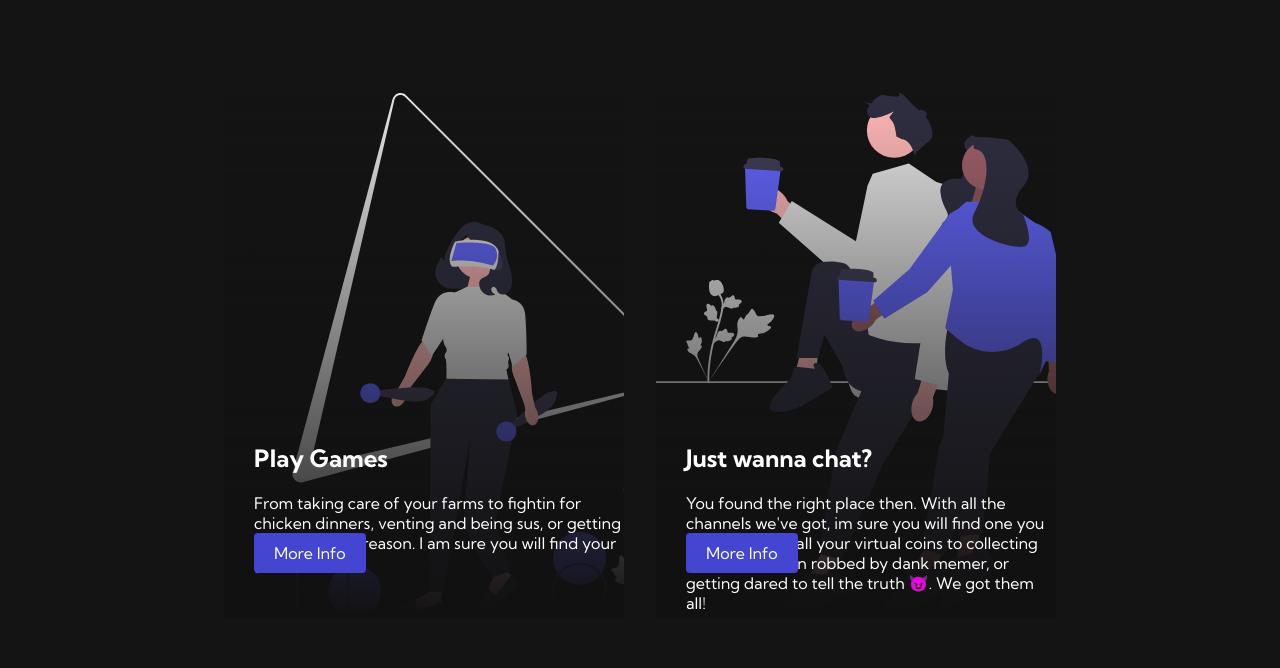
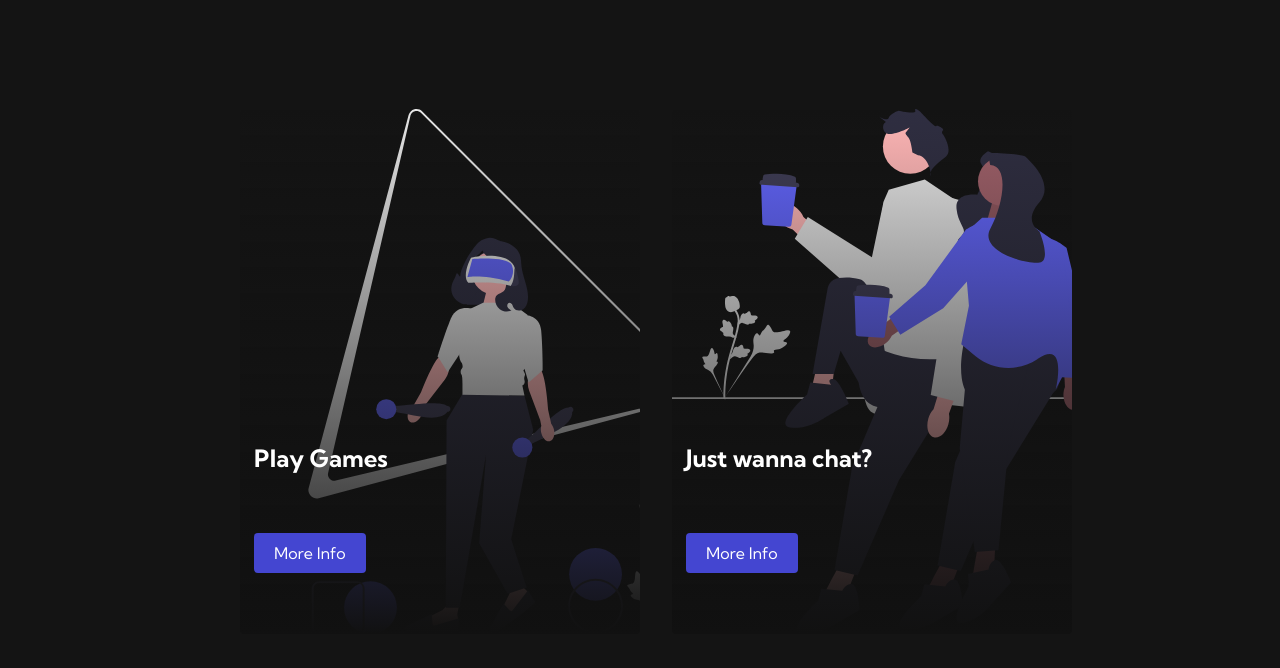
Before and after one commit to NotRuRu/old-website, a plain HTML site: page about us.html in a window 1280 px wide. Shown: the part 132-800 px from the top of the page. Drawn offline with Linux system fonts and the light colour scheme.

Commit message:
added lot of code for about us page

```diff
--- a/styles.css
+++ b/styles.css
@@ -343,8 +343,38 @@
   justify-content: center;
   flex-wrap: wrap;
 }
+.services__card .card__text {
+  visibility: hidden;
+  -webkit-transition: opacity 1s ease-in-out;
+  -moz-transition: opacity 1s ease-in-out;
+  -ms-transition: opacity 1s ease-in-out;
+  -o-transition: opacity 1s ease-in-out;
+  transition: opacity 1s ease-in-out;
+  opacity: 0;
+}
+.services__card_image:hover,
+.services__card_image2:hover {
+  opacity: 0.1;
+}
 
 .services__card {
+  margin: 1rem;
+  height: 525px;
+  width: 400px;
+  border-radius: 4px;
+
+  background-size: cover;
+  position: relative;
+  color: #fff;
+}
+
+.services__card_image {
+  -webkit-transition: opacity 1s ease-in-out;
+  -moz-transition: opacity 1s ease-in-out;
+  -ms-transition: opacity 1s ease-in-out;
+  -o-transition: opacity 1s ease-in-out;
+  transition: opacity 1s ease-in-out;
+  opacity: 1;
   margin: 1rem;
   height: 525px;
   width: 400px;
@@ -360,13 +390,39 @@
   color: #fff;
 }
 
-.services__card:nth-child(2) {
+.services__card_image2 {
+  -webkit-transition: opacity 1s ease-in-out;
+  -moz-transition: opacity 1s ease-in-out;
+  -ms-transition: opacity 1s ease-in-out;
+  -o-transition: opacity 1s ease-in-out;
+  transition: opacity 1s ease-in-out;
+  opacity: 1;
+  margin: 1rem;
+  height: 525px;
+  width: 400px;
+  border-radius: 4px;
   background-image: linear-gradient(
       to bottom,
       rgba(0, 0, 0, 0) 0%,
       rgba(17, 17, 17, 06) 100%
     ),
     url(/images/undraw_coffee_with_friends_3cbj.svg);
+  background-size: cover;
+  position: relative;
+  color: #fff;
+}
+
+.services__card:hover h2.card__title {
+  top: 10%;
+  transition: 2s ease-in-out;
+}
+
+.services__card:hover .card__text {
+  background-color: #141414;
+  top: 40%;
+  visibility: visible;
+  opacity: 1;
+  transition: 2s ease-in-out;
 }
 
 .services h2 {
```
